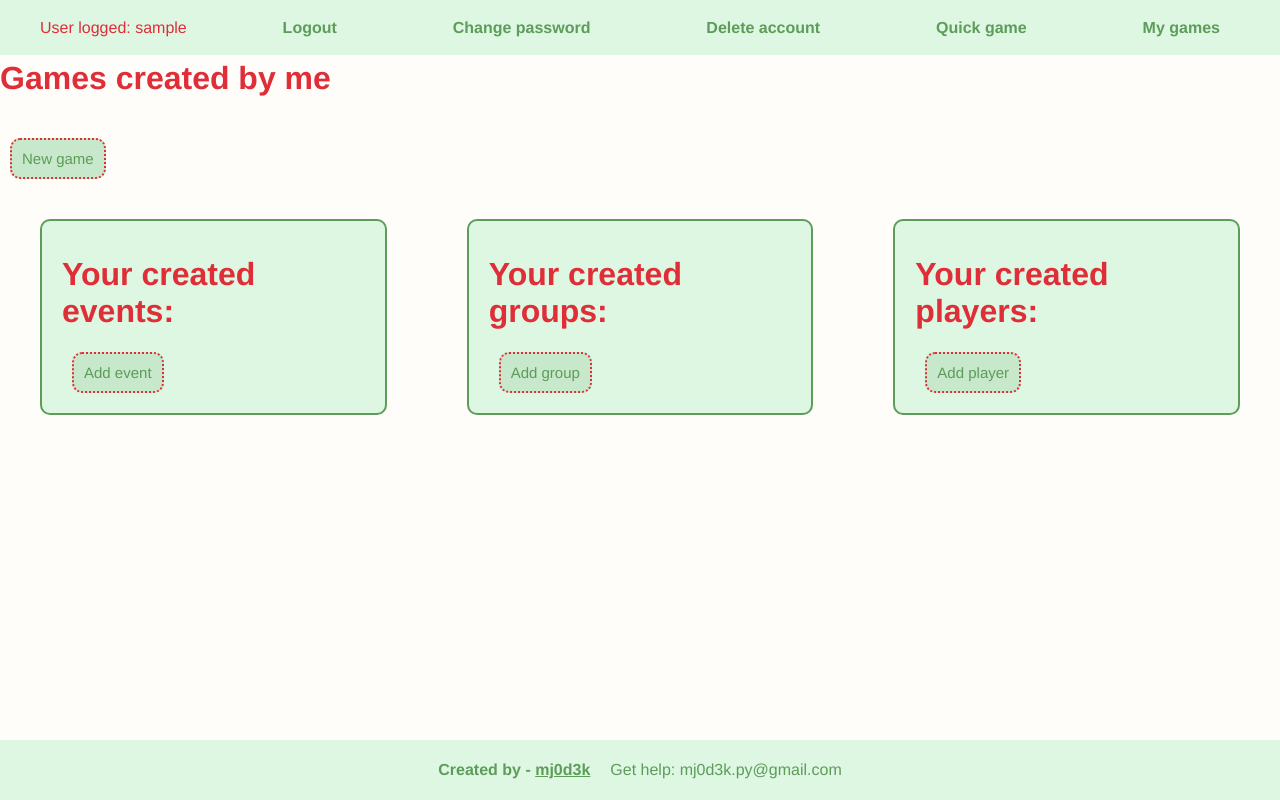
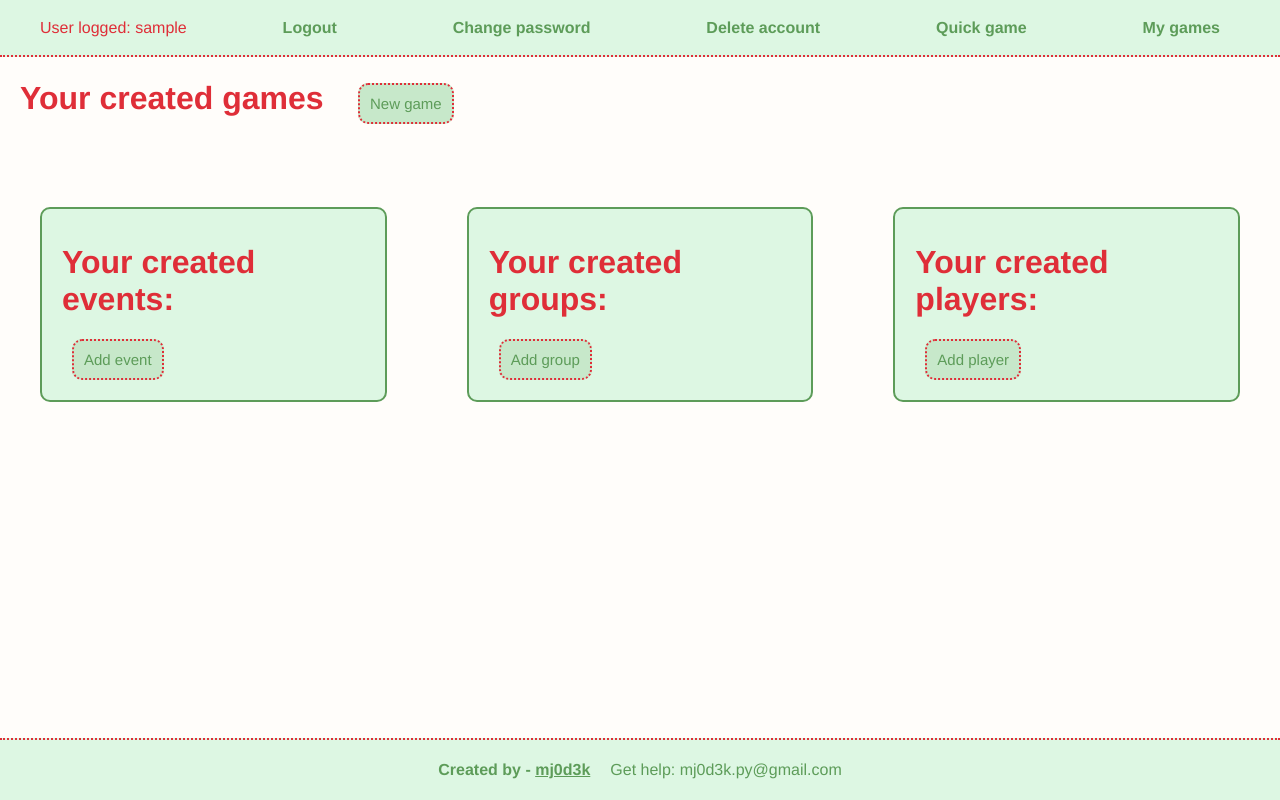
Before and after one commit to mj0d3k/secret_santa_django, a Django app: page /logged/ in a window 1280 px wide. Run offline with Django 4.2, Linux system fonts and the light colour scheme; the visitor is signed in with stand-in values (Sample User, id 1); data that the repository does not hold is empty.

Commit message:
small fixes

```diff
--- a/project_cl/secret_santa/templates/base.html
+++ b/project_cl/secret_santa/templates/base.html
@@ -20,6 +20,8 @@
             bottom: 0;
             width: 100%;
             font-weight: bold;
+            border-top: #DF2E38 dotted 2px;
+
         }
 
         p {
@@ -177,8 +179,8 @@
             box-shadow: 0px 4.66667px 24px 3px rgb(223, 46, 56);
         }
         50% {
-            background: rgba(247, 0, 148, 0.4);
-            box-shadow: 0px 4.66667px 24px 3px rgba(247, 0, 148, 0.2);
+            background: rgba(247, 0, 62, 0.521);
+            box-shadow: 0px 4.66667px 24px 3px rgba(247, 0, 62, 0.521);
         }
         }
 
--- a/project_cl/secret_santa/templates/index.html
+++ b/project_cl/secret_santa/templates/index.html
@@ -77,7 +77,7 @@
     <div class="info">
         <p>Are you familiar with the Secret Santa term?</p>
         <p>Secret Santa is a holiday tradition in which a group of people, often friends, family members, or coworkers, exchange gifts anonymously. Each participant in the group is assigned the name of another participant for whom they are responsible for buying a gift. </p>
-        <p>The identity of the gift giver is typically kept secret until the gifts are exchanged, adding an element of surprise and fun to the event. This application does the job FOR YOU! </p></p>
+        <p>This application does the job FOR YOU! </p>
         <p>Choose your preferable game option and have fun!</p>
     </div>
     {% if user.is_authenticated %}
--- a/project_cl/secret_santa/templates/logged_user.html
+++ b/project_cl/secret_santa/templates/logged_user.html
@@ -20,6 +20,7 @@
             top: 0;
             width: 100%;
             z-index: 1;
+            border-bottom: #DF2E38 dotted 2px;
         }
 
         .menu-container {
@@ -118,16 +119,23 @@
             margin-top: 15px;
         }
 
+        .h1-main {
+            color: #DF2E38;
+            margin-top: 10px;
+            padding: 10px 20px;
+            margin-bottom: 20px;
+            display: inline-flex;
+        }
+
         .section-container {
             background-color: #DDF7E3;
             padding: 20px;
             border-radius: 10px;
             border: 2px solid;
             border-color: #5D9C59;
-            margin: 10px;
+            margin: 0px;
             flex: 1;
             margin: 40px 40px 40px 40px;
-
         }
 
         .section {
@@ -157,8 +165,8 @@
 
     <div class="main content">
 
-            <h1 class="h1">Games created by me</h1>
-
+            <h1 class="h1-main">Your created games</h1>
+            <a href="/new-game/"><button>New game</button></a>
             <div class="games-container">
                 {% for game in game_data %}
                     {% if game.date >= today %}
@@ -178,7 +186,6 @@
                 {% endfor %}
             </div>
     </div>
-            <a href="/new-game/"><button>New game</button></a>
 
     <div class="section">
         <div class="section-container">
```
